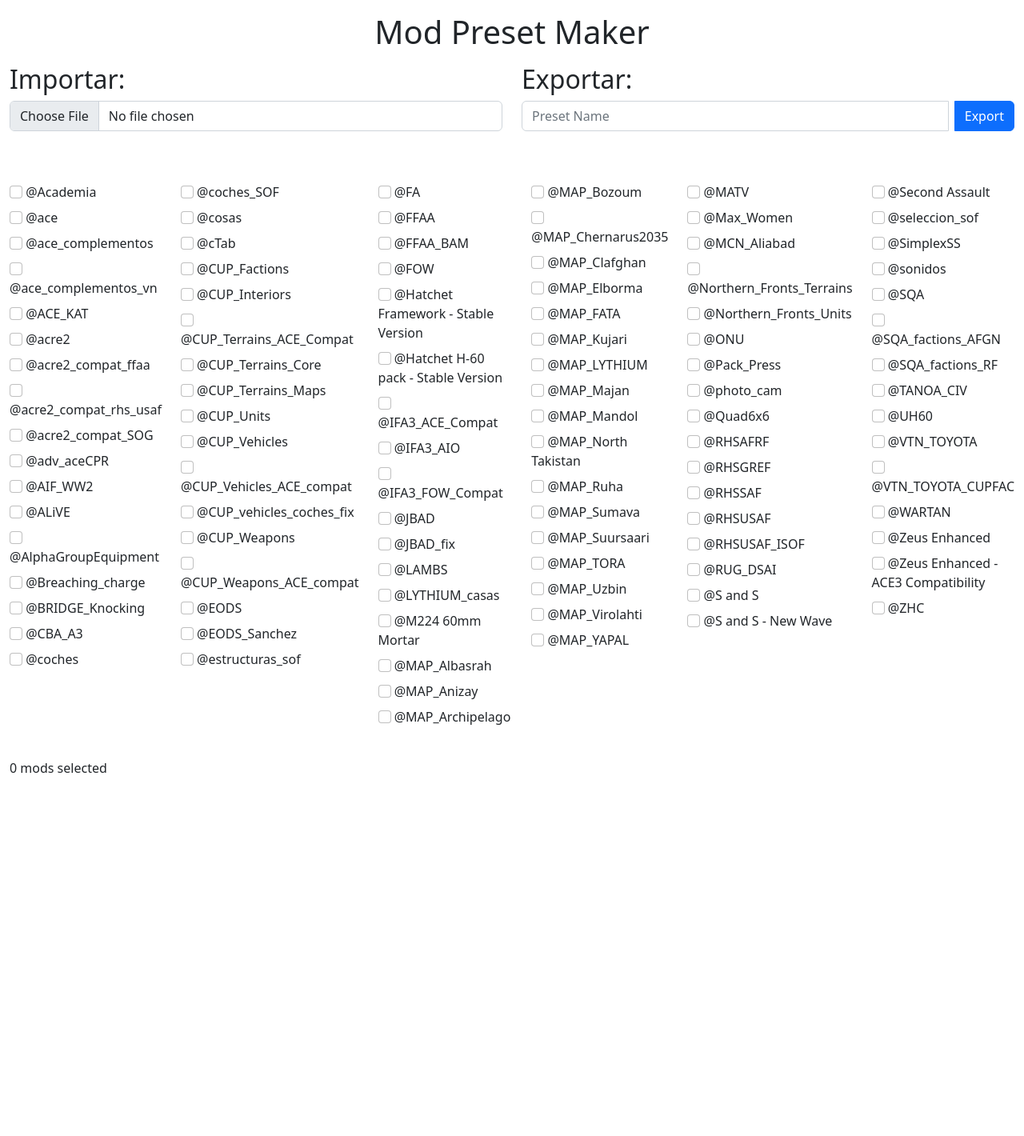
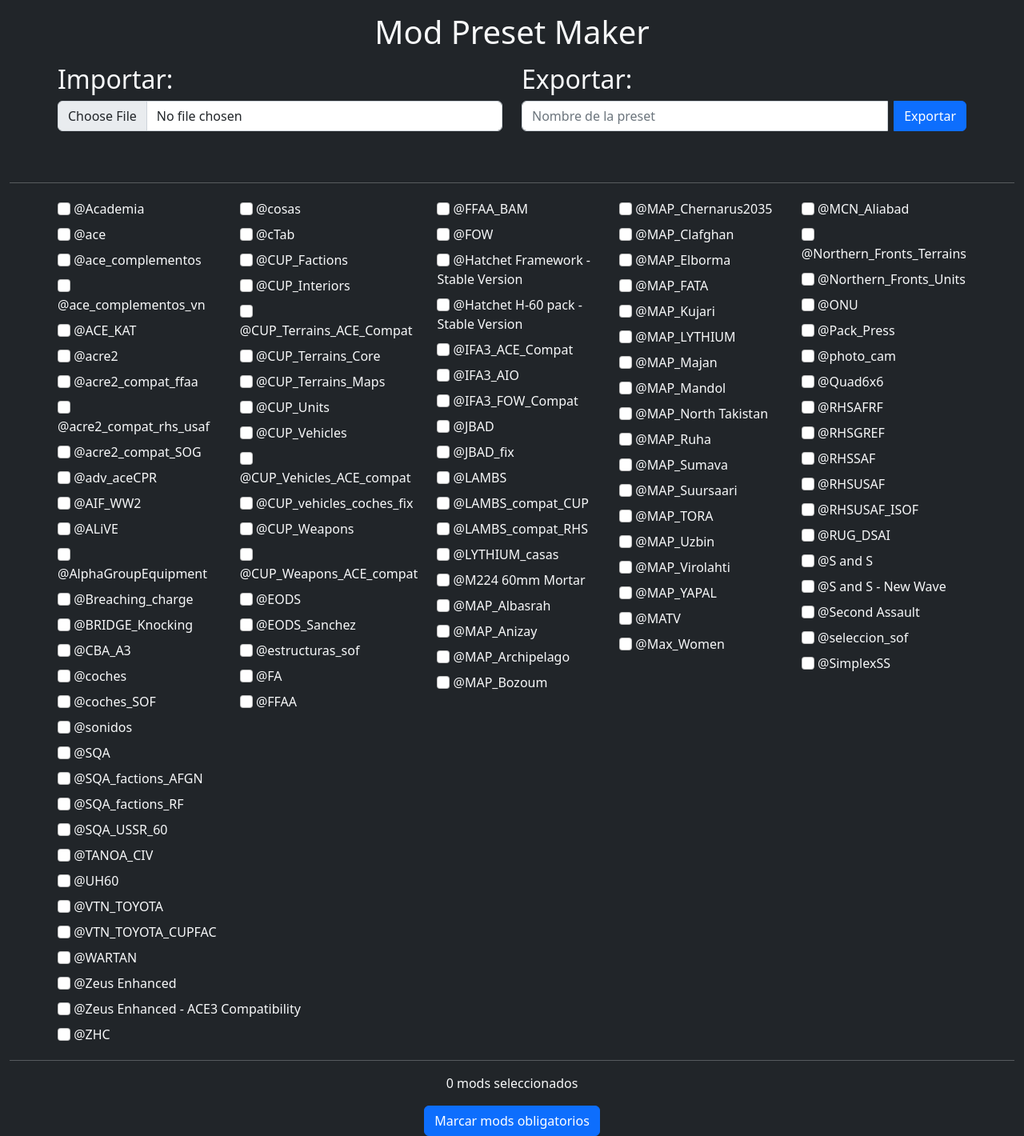
Before and after one commit to Napster653/ModPresetMaker, a plain HTML site: page index.html in a window 1280 px wide. Shown: the whole page at 80% size. Before the commit the page ends 988 px from the top, so only its background shows below. Drawn offline with nearby package versions, Linux system fonts and the light colour scheme.

Commit message:
Last mods, mark required button and dark theme

```diff
--- a/index.html
+++ b/index.html
@@ -17,11 +17,11 @@
     <script src="https://cdn.jsdelivr.net/npm/file-saver@2.0.5/dist/FileSaver.min.js"></script>
 </head>
 
-<body>
+<body class="bg-dark text-light">
     <div class="container-fluid mt-3">
         <h1 class="text-center mb-3">Mod Preset Maker</h1>
 
-        <div class="row mb-5">
+        <div class="row mx-5 mb-5">
             <div class="col-6">
                 <h2>Importar:</h2>
                 <input type="file" id="presetFileInput" class="form-control">
@@ -30,17 +30,22 @@
             <div class="col-6">
                 <h2>Exportar:</h2>
                 <div class="input-group mb-3">
-                    <input type="text" class="form-control me-2" id="presetNameInput" placeholder="Preset Name">
-                    <button class="btn btn-primary" id="exportPresetButton" type="button">Export</button>
+                    <input type="text" class="form-control me-2" id="presetNameInput" placeholder="Nombre de la preset">
+                    <button class="btn btn-primary" id="exportPresetButton" type="button">Exportar</button>
                 </div>
             </div>
         </div>
 
-        <div class="row" id="modList"></div>
+        <hr>
 
-        <div class="row mt-3">
+        <div class="row mx-5 my-0 px-0 py-0" id="modList"></div>
+
+        <hr>
+
+        <div class="row mx-5 mt-3 text-center">
             <div class="col">
-                <p id="modCounter">0 mods selected</p>
+                <p id="modCounter">0 mods seleccionados</p>
+                <button type="button" id="btn-marcar-mods-obligatorios" class="btn btn-primary">Marcar mods obligatorios</button>
             </div>
         </div>
     </div>
--- a/index.js
+++ b/index.js
@@ -44,6 +44,8 @@ const modListString = `@Academia
 @JBAD
 @JBAD_fix
 @LAMBS
+@LAMBS_compat_CUP
+@LAMBS_compat_RHS
 @LYTHIUM_casas
 @M224 60mm Mortar
 @MAP_Albasrah
@@ -90,6 +92,7 @@ const modListString = `@Academia
 @SQA
 @SQA_factions_AFGN
 @SQA_factions_RF
+@SQA_USSR_60
 @TANOA_CIV
 @UH60
 @VTN_TOYOTA
@@ -109,7 +112,7 @@ function createModList()
     for (let colIndex = 0; colIndex < 6; colIndex++)
     {
         const colElement = document.createElement('div');
-        colElement.classList.add('col', 'mb-3');
+        colElement.classList.add('col');
         modListElement.appendChild(colElement);
 
         for (let rowIndex = 0; rowIndex < numRows; rowIndex++)
@@ -132,7 +135,7 @@ function createModItem(mod, modName)
     const modItem = document.createElement('div');
     modItem.classList.add('form-group');
     modItem.innerHTML = `
-        <label class="mb-2">
+        <label class="my-1">
           <input type="checkbox" class="form-check-input" name="mod[]" value="${mod}">
           ${mod}
         </label>
@@ -148,7 +151,7 @@ function updateModCounter()
 {
     const numChecked = document.querySelectorAll('input[name="mod[]"]:checked').length;
     const modCounter = document.getElementById('modCounter');
-    modCounter.textContent = `${numChecked} mod${numChecked !== 1 ? 's' : ''} selected`;
+    modCounter.textContent = `${numChecked} mod${numChecked !== 1 ? 's' : ''} seleccionados`;
 }
 
 function handlePresetFileInputChange(event)
@@ -186,8 +189,8 @@ function handlePresetFileInputChange(event)
         }
         const presetNameInput = document.getElementById('presetNameInput');
         presetNameInput.value = file.name.endsWith('.html') ? file.name.slice(0, -5) : file.name;
+        updateModCounter();
     });
-    updateModCounter();
     reader.readAsText(file);
 }
 
@@ -214,9 +217,34 @@ function generateXMLString(selectedMods)
     return `<table>\n${selectedMods.map((mod) => `  <tr data-type="ModContainer">\n    <td data-type="DisplayName">${mod}</td>\n  </tr>`).join('\n')}\n</table>`;
 }
 
+function markRequiredMods()
+{
+    modNames = ['@ace', '@ace_complementos', '@ACE_KAT', '@acre2', '@ALiVE', '@CBA_A3', '@LAMBS', '@Zeus Enhanced', '@Zeus Enhanced - ACE3 Compatibility'];
+    const checkboxes = document.getElementsByName('mod[]');
+    for (const modName of modNames)
+    {
+        var modFound = false;
+        for (const checkbox of checkboxes)
+        {
+            if (modName == checkbox.value)
+            {
+                checkbox.checked = true;
+                modFound = true;
+                break;
+            }
+        }
+        if (!modFound)
+        {
+            console.error('Mod' + modName + 'could not be found in the list.')
+        }
+    }
+    updateModCounter();
+}
+
 // Initialize mod list
 createModList();
 
 // Event listeners
 document.getElementById('presetFileInput').addEventListener('change', handlePresetFileInputChange);
 document.getElementById('exportPresetButton').addEventListener('click', handleExportButtonClick);
+document.getElementById('btn-marcar-mods-obligatorios').addEventListener('click', markRequiredMods);
```
